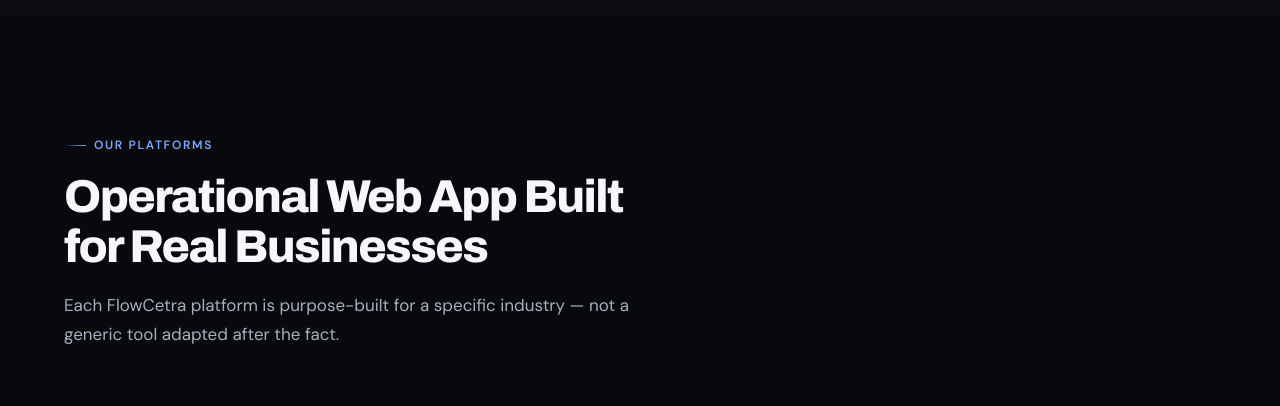
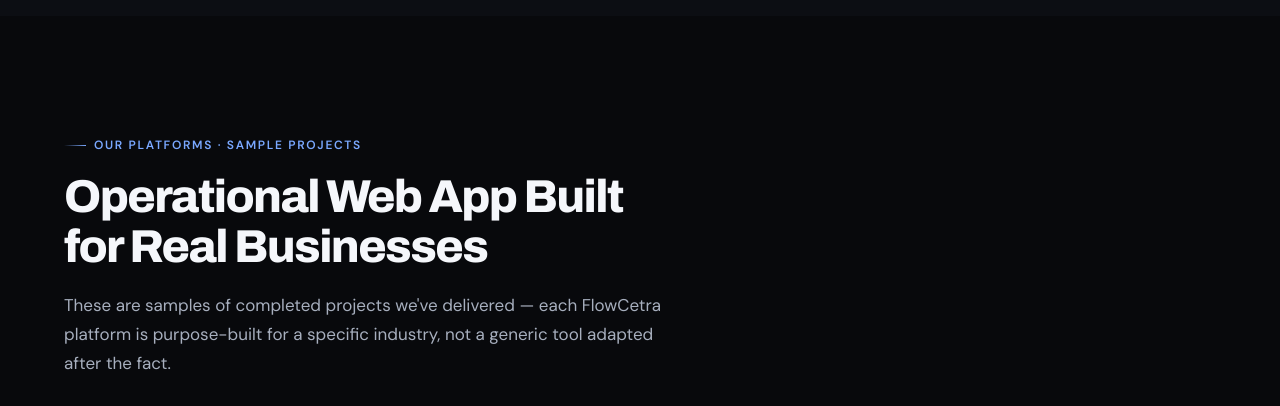
Before and after one commit to milan101q/dealership, a plain HTML site: page index.html in a window 1280 px wide. Shown: the part 2160-2566 px from the top of the page. Drawn offline with nearby package versions, Linux system fonts and the light colour scheme.

Commit message:
Update index.html

```diff
--- a/index.html
+++ b/index.html
@@ -1133,9 +1133,9 @@
 <!-- PLATFORMS -->
 <section class="platforms" id="platforms">
   <div class="section-inner">
-    <div class="section-tag">Our Platforms</div>
+    <div class="section-tag">Our Platforms · Sample Projects</div>
     <h2 class="section-title">Operational Web App Built<br>for Real Businesses</h2>
-    <p class="section-sub">Each FlowCetra platform is purpose-built for a specific industry — not a generic tool adapted after the fact.</p>
+    <p class="section-sub">These are samples of completed projects we've delivered — each FlowCetra platform is purpose-built for a specific industry, not a generic tool adapted after the fact.</p>
     <div class="platforms-grid">
 
       <!-- Garaj.online -->
```
